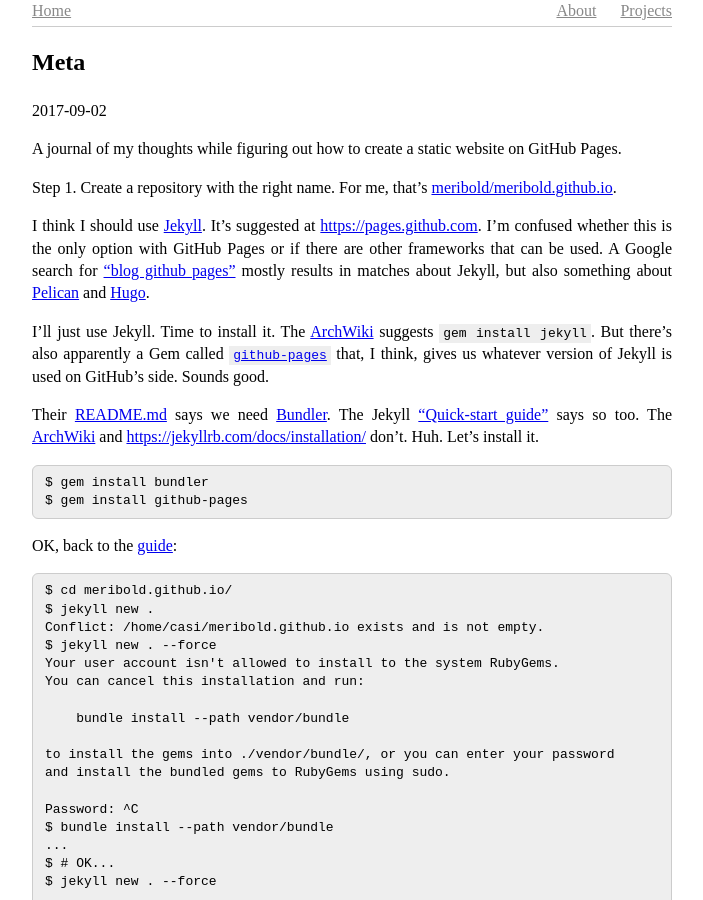
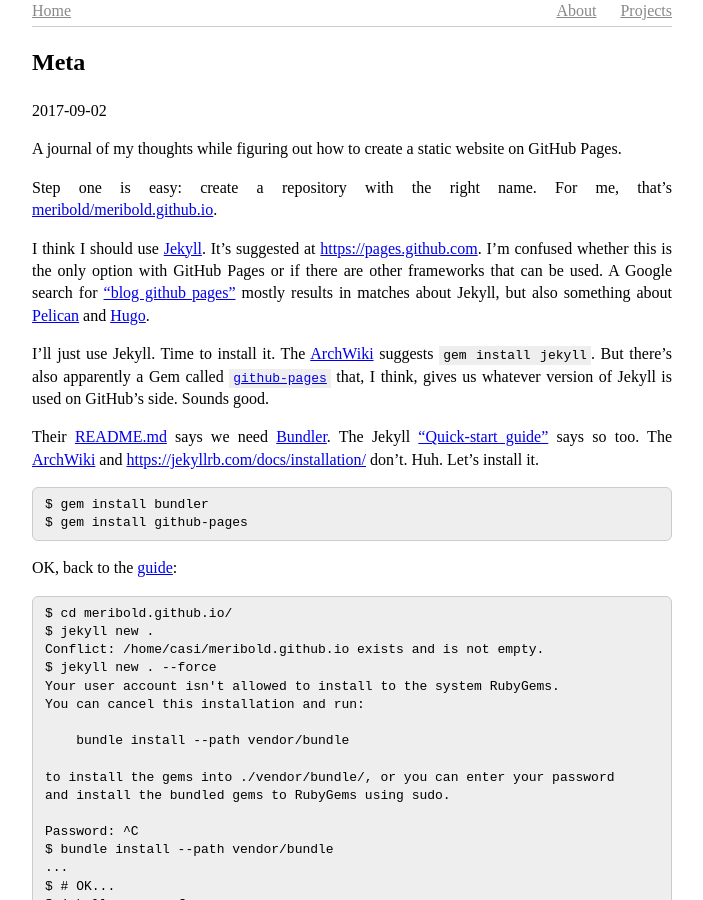
Before and after one commit to meribold/meribold.org, a Jekyll site: the page built from _posts/2017-09-02-meta.md, in a window 1280 px wide and 900 px high. Shown: the whole window, without its empty margins (288-991 px from the left). Built offline with Jekyll 4.4.1, drawn with Linux system fonts in a browser that asks for light colours.

Commit message:
Very minor edits

```diff
--- a/_config.yml
+++ b/_config.yml
@@ -1,9 +1,9 @@
-# Settings that affect the whole blog.  This file is *NOT* reloaded automatically when
+# Settings that affect the whole site.  This file is *NOT* reloaded automatically when
 # using `bundle exec jekyll serve` -- the server process has to be restarted.
 
 # Site settings.  These are accessed in the HTML files via {{ site.title }},
 # {{ site.email }}, and so on.  Any custom variable can be created and will be accessible
-# in the templates via {{ site.myvariable }}.
+# in the templates via {{ site.my_variable }}.
 title: Yak Shaving
 author: Lukas Waymann
 email: meribold@gmail.com
--- a/_posts/2017-09-02-meta.md
+++ b/_posts/2017-09-02-meta.md
@@ -8,7 +8,7 @@ categories: jekyll
 A journal of my thoughts while figuring out how to create a static website on GitHub
 Pages.
 
-Step 1.  Create a repository with the right name.  For me, that's
+Step one is easy: create a repository with the right name.  For me, that's
 [meribold/meribold.github.io](https://github.com/meribold/meribold.github.io).
 
 I think I should use [Jekyll][].  It's suggested at <https://pages.github.com>.  I'm
```
